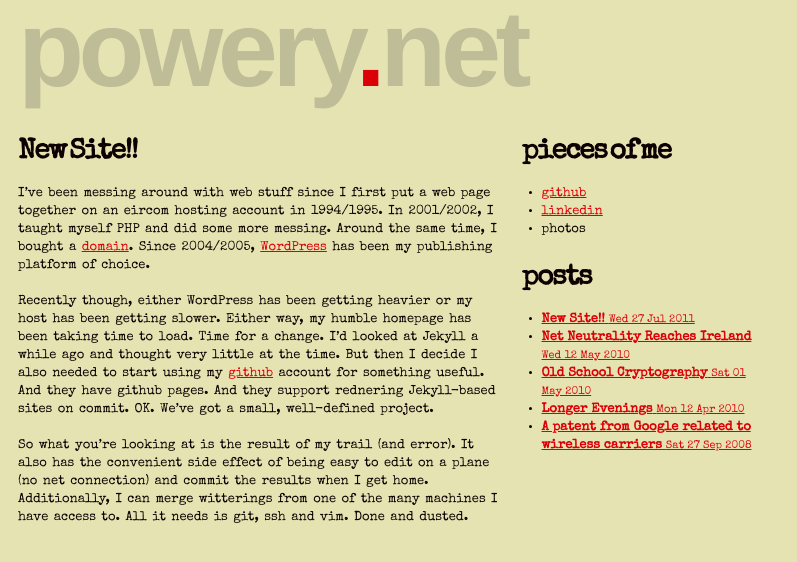
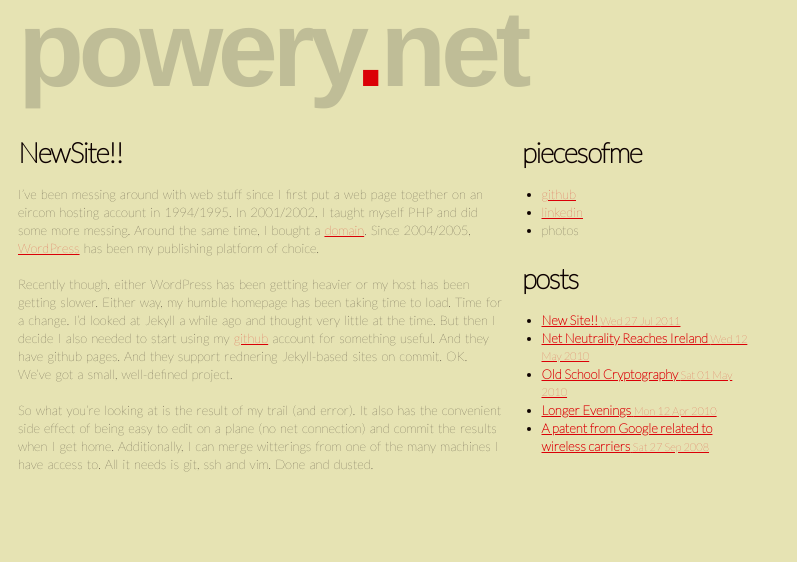
Before and after one commit to epower/epower.github.com, a Jekyll site: the page built from index.html, in a window 1280 px wide. Shown: the top 562 px of the page, without its empty margins (0-797 px from the left). Built offline with Jekyll 4.4.1, drawn with Linux system fonts in a browser that asks for light colours; Markdown is read by kramdown in place of the engine named in the settings.

Commit message:
fixed up font

```diff
--- a/_layouts/base.html
+++ b/_layouts/base.html
@@ -4,7 +4,7 @@
 	<title>{{ page.title }}</title>
     <link type="text/css" rel="stylesheet" media="screen" href="/css/compressed/baseline.compress.css">
     <link type="text/css" rel="stylesheet" media="screen" href="/css/site.css">
-    <link href='http://fonts.googleapis.com/css?family=Special+Elite' rel='stylesheet' type='text/css'>
+	<link href='http://fonts.googleapis.com/css?family=Lato:100' rel='stylesheet' type='text/css'>
     </head>
     <body class="page-grid">
         <div id="page" class="layout-grid">
--- a/css/site.css
+++ b/css/site.css
@@ -15,7 +15,7 @@
 }
 
 body{
-    font-family: 'Special Elite', cursive;
+	font-family: 'Lato', sans-serif;
     /* font-family: HelveticaNeue-Light, Helvetica, Arial; */
     margin-left: 18px;
     background-color:#E6E3B3;
```
